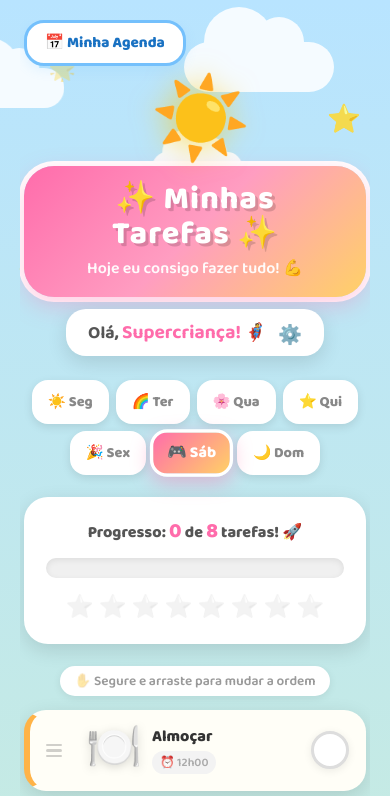
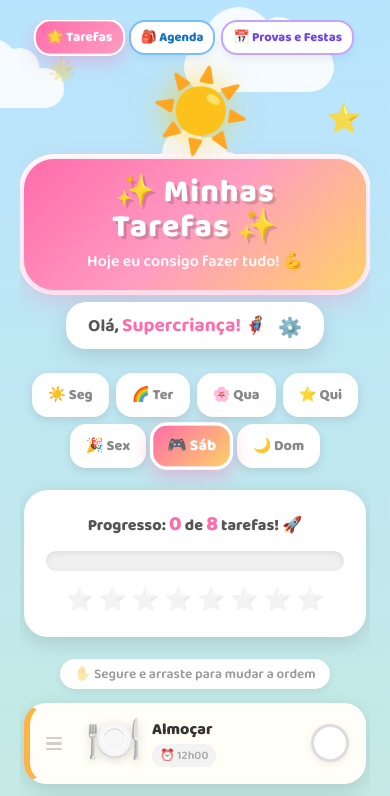
Before and after one commit to rodriguestargino/tarefas-app-infantil, a website built with Vite: page index.html in a window 390 px wide. Shown: the top 796 px of the page. Built offline with nearby package versions, Linux system fonts and the light colour scheme; some packages are replaced by stand-ins of ours.

Commit message:
feat: adiciona barra de navegacao superior unificada para todas as telas

```diff
--- a/index.html
+++ b/index.html
@@ -161,7 +161,12 @@
     <!-- TELA 1: Minhas Tarefas -->
     <div class="app-slide" id="slideTasks">
       <div class="container">
-        <button class="agenda-trigger-btn" onclick="window.slideToAgenda()">📅 Minha Agenda</button>
+        <!-- Top Navigation Bar -->
+        <div class="top-nav-bar">
+          <button class="top-nav-btn active" data-tab="tasks" onclick="window.slideToTasks()">🌟 Tarefas</button>
+          <button class="top-nav-btn" data-tab="agenda" onclick="window.slideToAgenda()">🎒 Agenda</button>
+          <button class="top-nav-btn" data-tab="events" onclick="window.slideToEvents()">📅 Provas e Festas</button>
+        </div>
         <div class="header">
           <span class="sun-icon">☀️</span>
           <div class="title-box">
--- a/src/components/AgendaSection.js
+++ b/src/components/AgendaSection.js
@@ -62,8 +62,12 @@ export function renderAgenda() {
   // Build the complete HTML
   let html = `
     <div class="container">
-      <!-- Botão Minhas Tarefas no Canto Superior Direito -->
-      <button class="agenda-trigger-btn" onclick="window.slideToTasks()" style="border-color: #FF9DC1; color: #E64980; box-shadow: 0 4px 12px rgba(255,157,193,0.15);">🌟 Minhas Tarefas</button>
+      <!-- Top Navigation Bar -->
+      <div class="top-nav-bar">
+        <button class="top-nav-btn" data-tab="tasks" onclick="window.slideToTasks()">🌟 Tarefas</button>
+        <button class="top-nav-btn active" data-tab="agenda" onclick="window.slideToAgenda()">🎒 Agenda</button>
+        <button class="top-nav-btn" data-tab="events" onclick="window.slideToEvents()">📅 Provas e Festas</button>
+      </div>
 
       <!-- Header -->
       <div class="header" style="margin-bottom: 18px;">
--- a/src/components/EventsSection.js
+++ b/src/components/EventsSection.js
@@ -48,8 +48,12 @@ export function renderEvents() {
 
   let html = `
     <div class="container">
-      <!-- Botão Voltar no Canto Superior Direito -->
-      <button class="agenda-trigger-btn" onclick="window.slideToTasks()" style="border-color: #C5A3FF; color: #7048E8; box-shadow: 0 4px 12px rgba(197,163,255,0.15);">🌟 Minhas Tarefas</button>
+      <!-- Top Navigation Bar -->
+      <div class="top-nav-bar">
+        <button class="top-nav-btn" data-tab="tasks" onclick="window.slideToTasks()">🌟 Tarefas</button>
+        <button class="top-nav-btn" data-tab="agenda" onclick="window.slideToAgenda()">🎒 Agenda</button>
+        <button class="top-nav-btn active" data-tab="events" onclick="window.slideToEvents()">📅 Provas e Festas</button>
+      </div>
 
       <!-- Header -->
       <div class="header" style="margin-bottom: 18px;">
--- a/src/styles/agenda.css
+++ b/src/styles/agenda.css
@@ -755,3 +755,91 @@
     border-radius: 20px;
   }
 }
+
+/* ═══════════════ TOP NAVIGATION BAR ═══════════════ */
+.top-nav-bar {
+  display: flex;
+  justify-content: center;
+  gap: 8px;
+  margin-bottom: 20px;
+  position: relative;
+  z-index: 100;
+  flex-wrap: wrap;
+}
+
+.top-nav-btn {
+  background: white;
+  border: 3px solid transparent;
+  border-radius: 20px;
+  padding: 6px 14px;
+  font-family: 'Baloo 2', cursive;
+  font-weight: 800;
+  font-size: 0.9rem;
+  color: #555;
+  cursor: pointer;
+  box-shadow: 0 4px 10px rgba(0,0,0,0.06);
+  transition: all 0.25s cubic-bezier(0.175, 0.885, 0.32, 1.275);
+  display: inline-flex;
+  align-items: center;
+  gap: 6px;
+}
+
+.top-nav-btn:hover {
+  transform: translateY(-2px) scale(1.03);
+}
+
+.top-nav-btn:active {
+  transform: translateY(0) scale(0.96);
+}
+
+/* Button colors by tab when inactive */
+.top-nav-btn[data-tab="tasks"] {
+  border-color: #FF9DC1;
+  color: #E64980;
+}
+.top-nav-btn[data-tab="agenda"] {
+  border-color: #74C0FC;
+  color: #1971C2;
+}
+.top-nav-btn[data-tab="events"] {
+  border-color: #C5A3FF;
+  color: #7048E8;
+}
+
+/* Active buttons states */
+.top-nav-btn.active[data-tab="tasks"] {
+  background: linear-gradient(135deg, #FF6CAB, #FF9DC1);
+  color: white;
+  border-color: white;
+  box-shadow: 0 6px 16px rgba(255,108,171,0.35);
+  transform: scale(1.05);
+}
+
+.top-nav-btn.active[data-tab="agenda"] {
+  background: linear-gradient(135deg, #339AF0, #74C0FC);
+  color: white;
+  border-color: white;
+  box-shadow: 0 6px 16px rgba(51,154,240,0.35);
+  transform: scale(1.05);
+}
+
+.top-nav-btn.active[data-tab="events"] {
+  background: linear-gradient(135deg, #7048E8, #C5A3FF);
+  color: white;
+  border-color: white;
+  box-shadow: 0 6px 16px rgba(112,72,232,0.35);
+  transform: scale(1.05);
+}
+
+@media (max-width: 520px) {
+  .top-nav-bar {
+    gap: 6px;
+    margin-bottom: 16px;
+  }
+  .top-nav-btn {
+    padding: 5px 10px;
+    font-size: 0.8rem;
+    border-radius: 16px;
+    border-width: 2px;
+  }
+}
```
